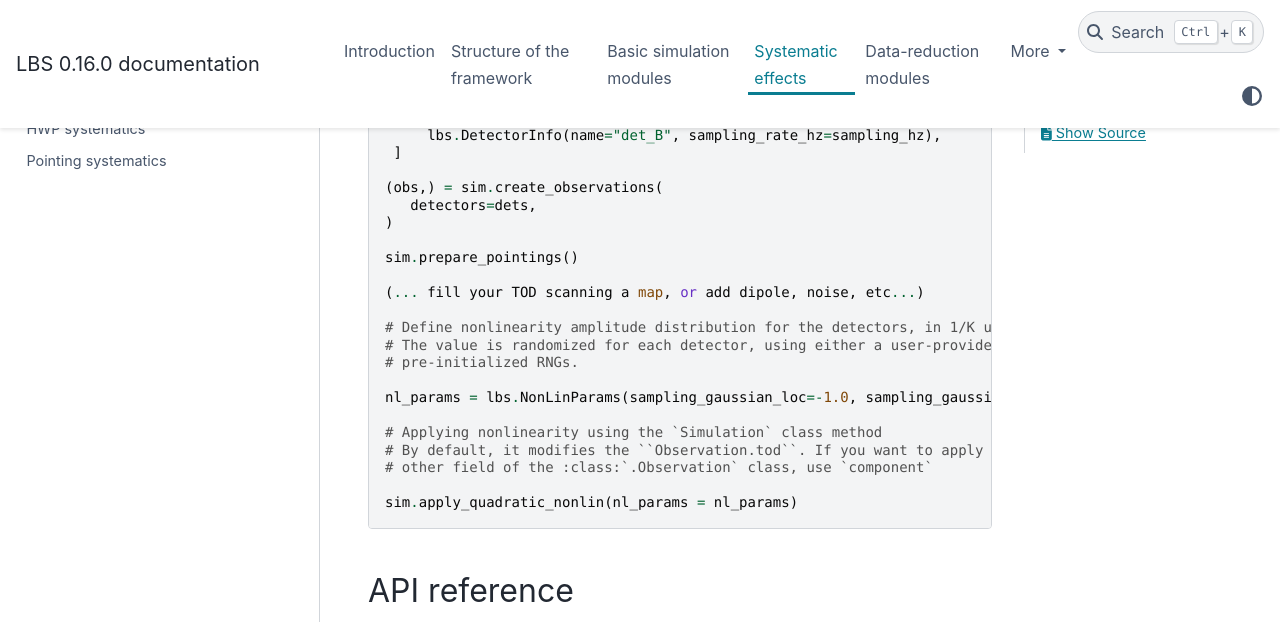
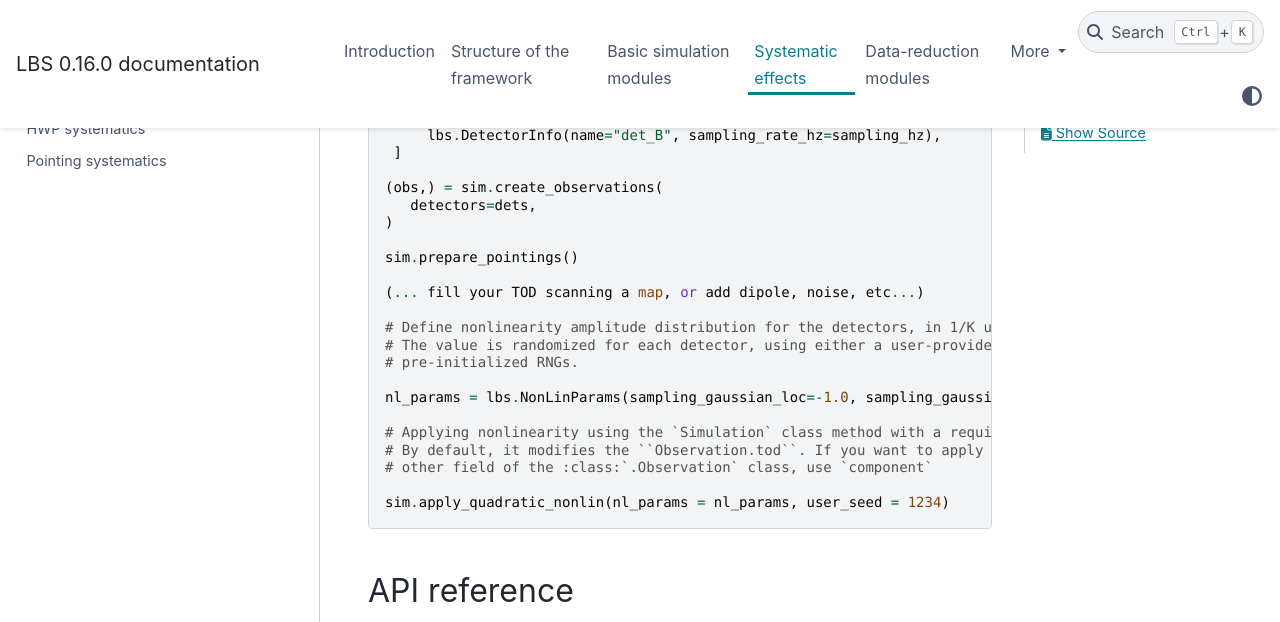
Before and after one commit to litebird/litebird_sim, a Sphinx documentation site: the page built from docs/source/non_linearity.rst, in a window 1280 px wide and 900 px high, scrolled down 952 px, cut to the strip 0-622 px from the top of the window. Built offline with Sphinx 7.4.7 and the PyData theme 0.15.4, drawn with Linux system fonts in a browser that asks for light colours.

Commit message:
update docs and docstrings

```diff
--- a/docs/source/non_linearity.rst
+++ b/docs/source/non_linearity.rst
@@ -58,11 +58,11 @@ If needed, the implementation for those parts is explained in other sections of
 
    nl_params = lbs.NonLinParams(sampling_gaussian_loc=-1.0, sampling_gaussian_scale=0.01)
 
-   # Applying nonlinearity using the `Simulation` class method
+   # Applying nonlinearity using the `Simulation` class method with a required user seed
    # By default, it modifies the ``Observation.tod``. If you want to apply it to some
    # other field of the :class:`.Observation` class, use `component`
 
-   sim.apply_quadratic_nonlin(nl_params = nl_params)
+   sim.apply_quadratic_nonlin(nl_params = nl_params, user_seed = 1234)
 
 
 .. _nl-api-reference:
```
Also changed, not shown: docs/source/random_numbers.rst (+18 -1 lines), 2 other files.
